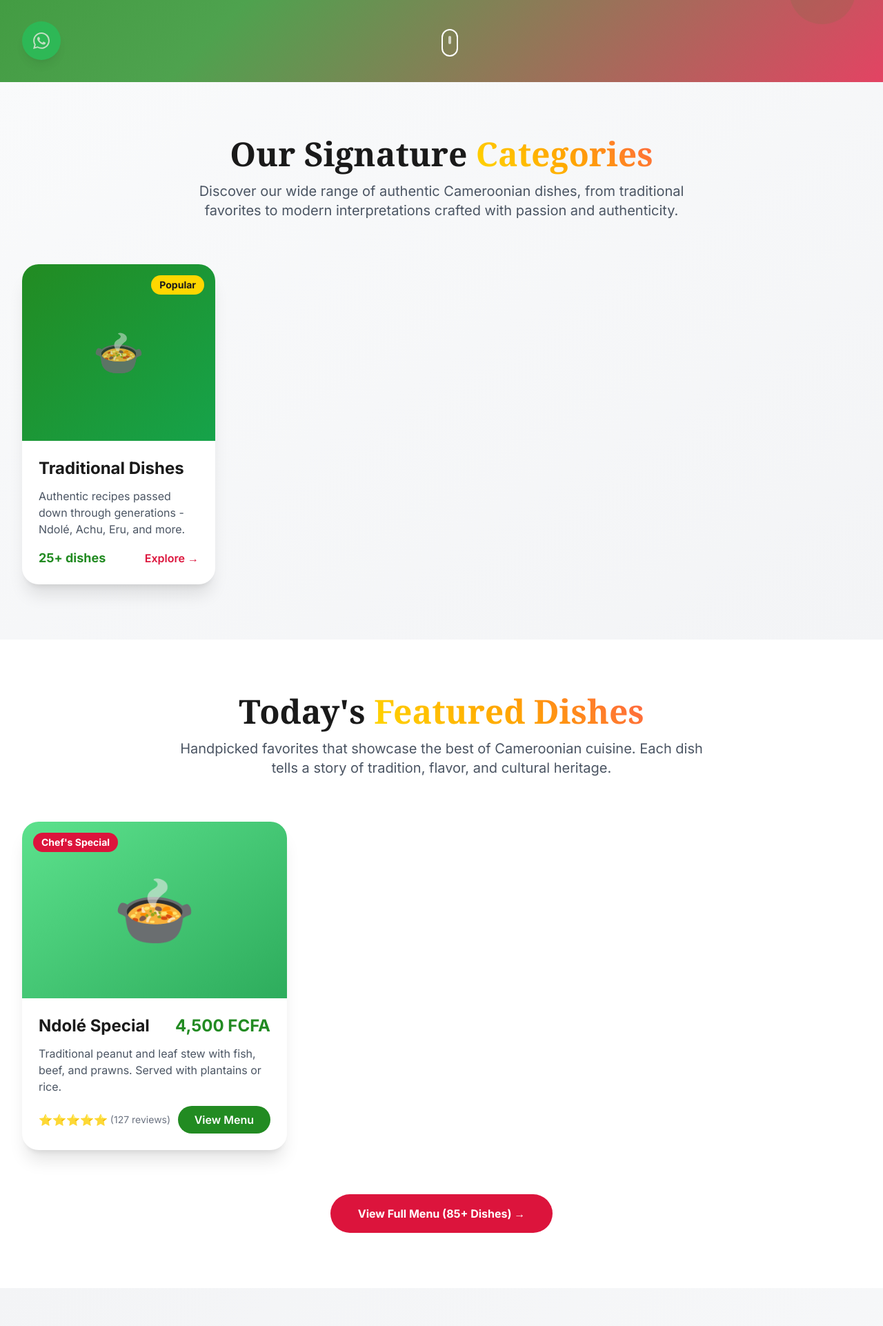
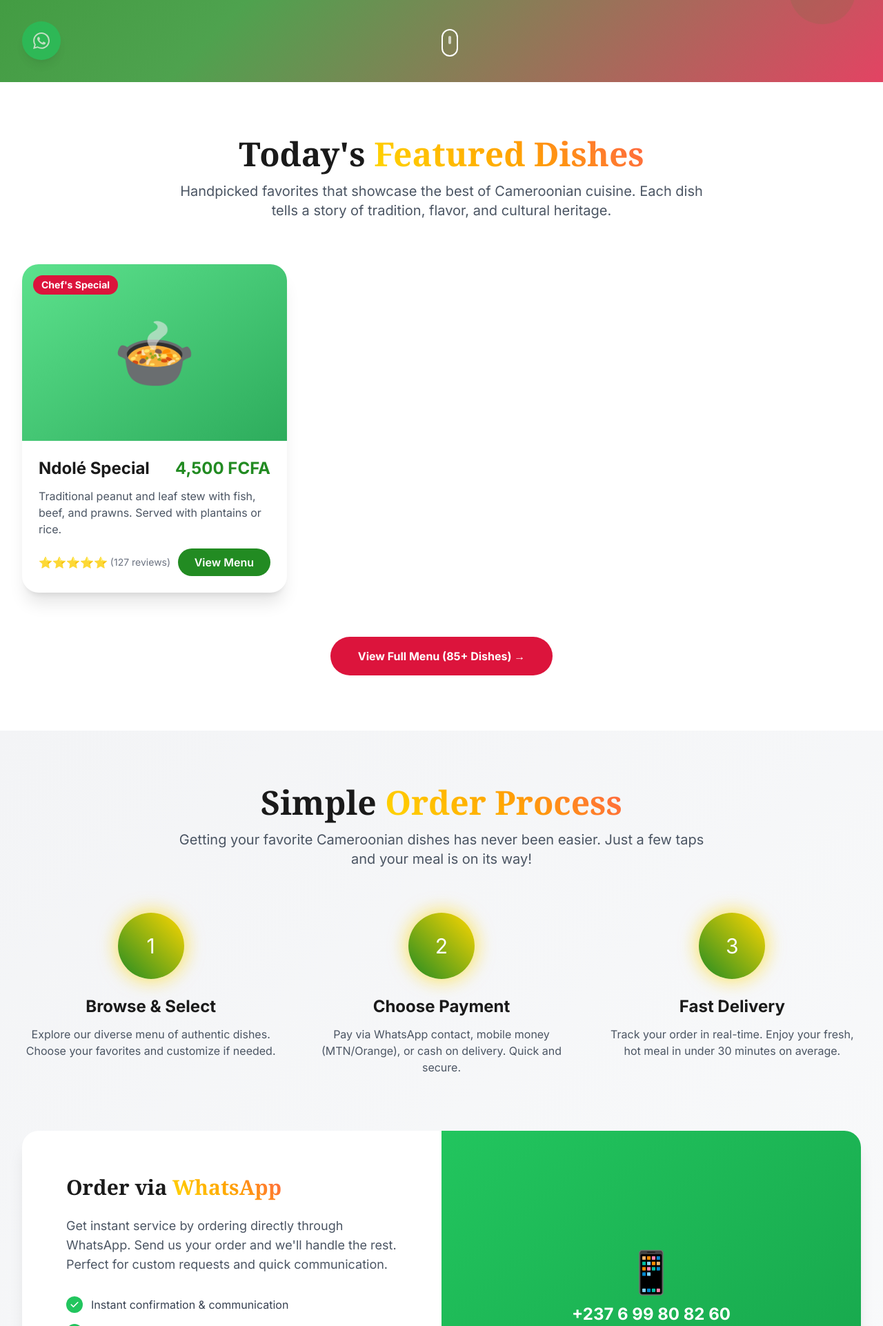
Before and after one commit to momogodi2000/bueabelight, a Django app: page / in a window 1280 px wide. Shown: the part 681-2603 px from the top of the page at 69% size. Run offline with Django 4.2, Linux system fonts and the light colour scheme; data that the repository does not hold is empty; some libraries are stand-ins or nearby versions.

```diff
--- a/backend/templates/backend/home.html
+++ b/backend/templates/backend/home.html
@@ -363,78 +363,7 @@
         </div>
     </section>
 
-    <!-- Featured Menu Categories -->
-    <section id="menu" class="py-20 bg-gradient-to-br from-gray-50 to-gray-100">
-        <div class="max-w-7xl mx-auto px-4 sm:px-6 lg:px-8">
-            <div class="text-center mb-16" data-aos="fade-up">
-                <h2 class="text-4xl md:text-5xl font-display font-bold text-dark mb-4">
-                    Our Signature <span class="text-gradient">Categories</span>
-                </h2>
-                <p class="text-xl text-gray-600 max-w-3xl mx-auto">
-                    Discover our wide range of authentic Cameroonian dishes, from traditional favorites
-                    to modern interpretations crafted with passion and authenticity.
-                </p>
-            </div>
 
-            <div class="grid grid-cols-1 md:grid-cols-2 lg:grid-cols-4 gap-8">
-                {% for category in categories %}
-                <!-- Category: {{ category.name }} -->
-                <div class="card-3d bg-white rounded-3xl shadow-xl overflow-hidden group" data-aos="fade-up" data-aos-delay="{{ forloop.counter0|add:1 }}00">
-                    <div class="relative h-64 overflow-hidden">
-                        <div class="absolute inset-0 bg-gradient-to-br from-primary to-green-600"></div>
-                        <div class="absolute inset-0 flex items-center justify-center">
-                            <div class="text-6xl animate-pulse-slow">
-                                {% if category.name == "Traditional Dishes" %}🍲
-                                {% elif category.name == "Local Snacks" %}🥧
-                                {% elif category.name == "Beverages" %}🥤
-                                {% elif category.name == "Pastries" %}🧁
-                                {% else %}🍽️{% endif %}
-                            </div>
-                        </div>
-                        {% if forloop.first %}
-                        <div class="absolute top-4 right-4 bg-secondary text-dark px-3 py-1 rounded-full text-sm font-bold">
-                            Popular
-                        </div>
-                        {% endif %}
-                    </div>
-                    <div class="p-6">
-                        <h3 class="text-2xl font-bold text-dark mb-3">{{ category.name }}</h3>
-                        <p class="text-gray-600 mb-4">{{ category.description|default:"Authentic recipes passed down through generations." }}</p>
-                        <div class="flex justify-between items-center">
-                            <span class="text-primary font-bold text-lg">{{ category.products.count }}+ dishes</span>
-                            <button onclick="window.location.href='{% url 'backend:category_products' category.slug %}'" class="text-accent hover:text-red-700 font-semibold transition-colors">
-                                Explore →
-                            </button>
-                        </div>
-                    </div>
-                </div>
-                {% empty %}
-                <!-- Default categories if none exist -->
-                <div class="card-3d bg-white rounded-3xl shadow-xl overflow-hidden group" data-aos="fade-up" data-aos-delay="100">
-                    <div class="relative h-64 overflow-hidden">
-                        <div class="absolute inset-0 bg-gradient-to-br from-primary to-green-600"></div>
-                        <div class="absolute inset-0 flex items-center justify-center">
-                            <div class="text-6xl animate-pulse-slow">🍲</div>
-                        </div>
-                        <div class="absolute top-4 right-4 bg-secondary text-dark px-3 py-1 rounded-full text-sm font-bold">
-                            Popular
-                        </div>
-                    </div>
-                    <div class="p-6">
-                        <h3 class="text-2xl font-bold text-dark mb-3">Traditional Dishes</h3>
-                        <p class="text-gray-600 mb-4">Authentic recipes passed down through generations - Ndolé, Achu, Eru, and more.</p>
-                        <div class="flex justify-between items-center">
-                            <span class="text-primary font-bold text-lg">25+ dishes</span>
-                            <button onclick="window.location.href='{% url 'backend:products' %}'" class="text-accent hover:text-red-700 font-semibold transition-colors">
-                                Explore →
-                            </button>
-                        </div>
-                    </div>
-                </div>
-                {% endfor %}
-            </div>
-        </div>
-    </section>
 
     <!-- Featured Products -->
     <section class="py-20 bg-white">
```
Also changed, not shown: README.md.
